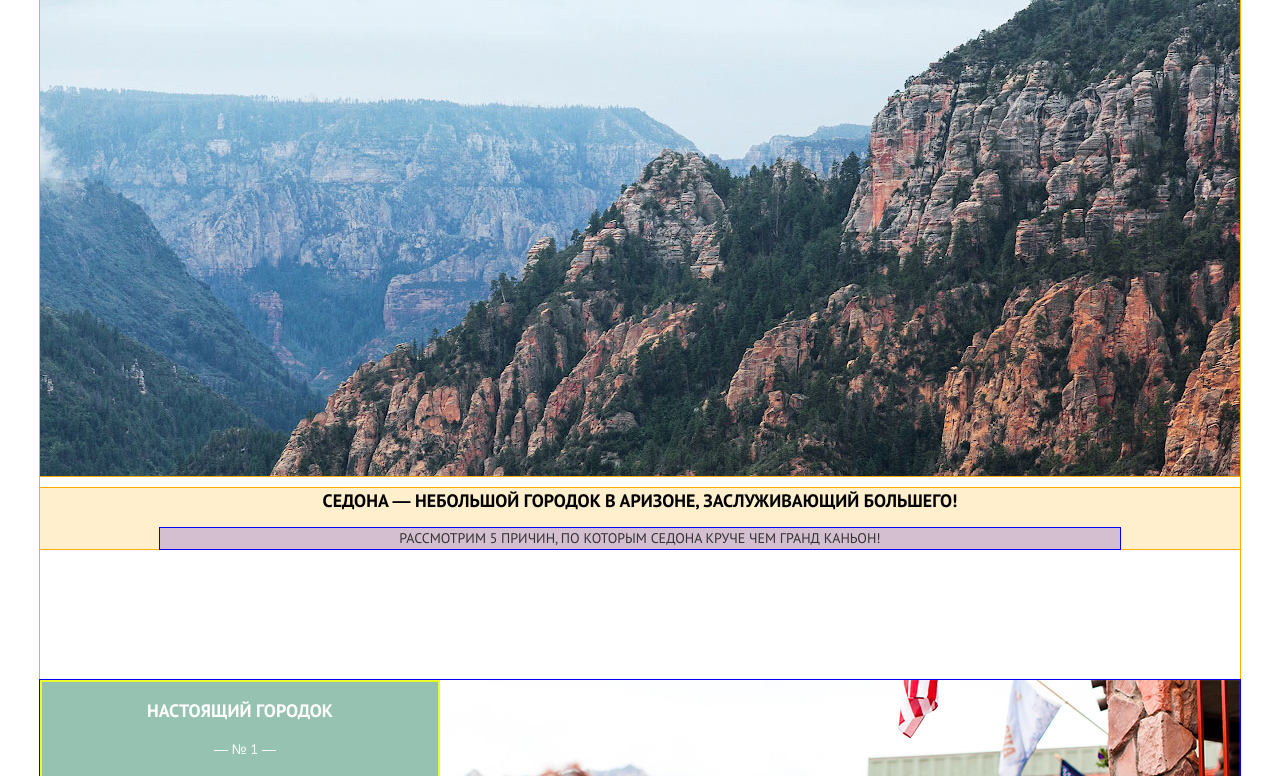
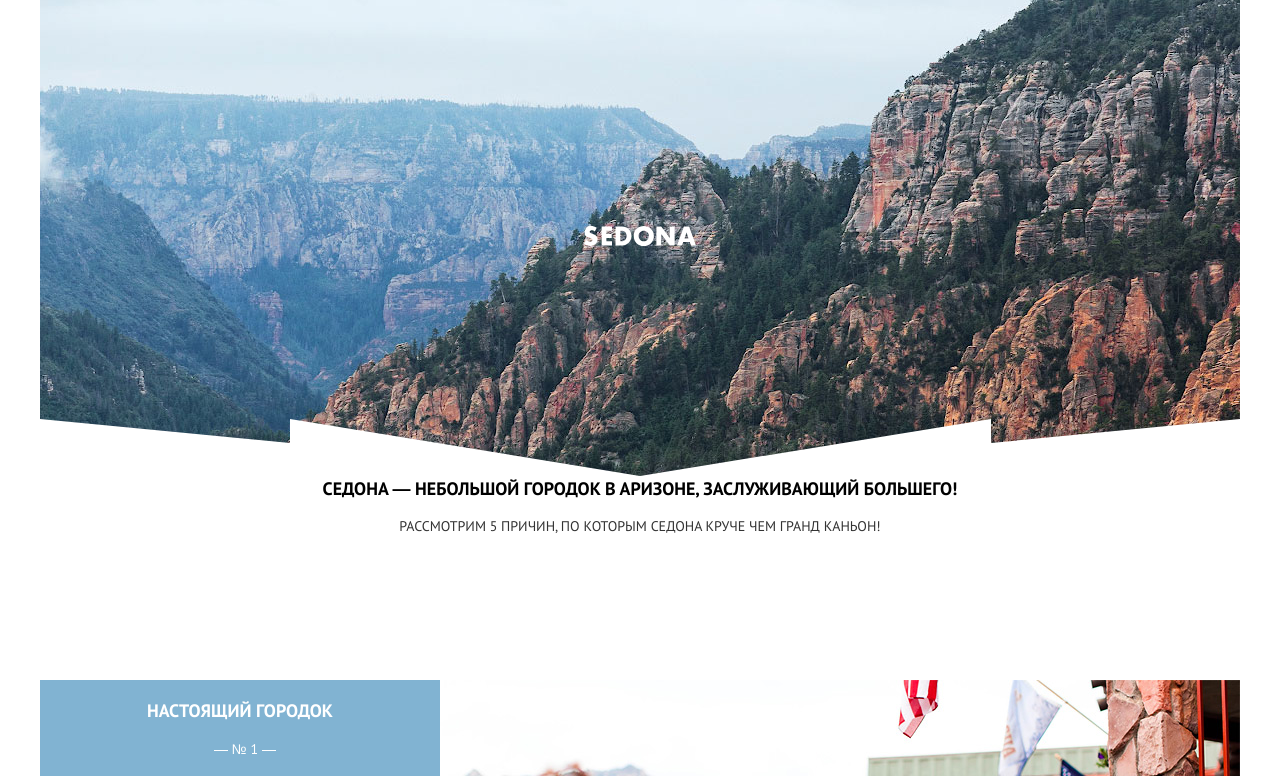
Before and after one commit to alexkachar/198060-sedona, a website: page index.html in a window 1280 px wide. Shown: the part 100-876 px from the top of the page. Drawn offline with nearby package versions, Linux system fonts and the light colour scheme; files that its build step writes are made by us from their sources.

Commit message:
треугольник в main-heading

```diff
--- a/sass/blocks/main-heading.scss
+++ b/sass/blocks/main-heading.scss
@@ -17,6 +17,7 @@
 }
 
 .main-heading__canvas {
+  position: relative;
   min-height: 158px;
   background-image: url("../img/bg-back-mobile@1x.jpg");
   background-position: 50% 100%;
@@ -51,8 +52,39 @@
 
   @media (min-width: $width-tablet) {
     min-height: 520px;
+  }
+}
 
+.main-heading__canvas::before {
+  position: absolute;
+  content: "";
+  width: 100%;
+  height: 26px;
+  left: 0;
+  bottom: 0;
+  background-image: url("../img/bg-intro-triangle-mobile.svg");
+
+  @media (min-width: $width-tablet) {
+    height: 57px;
+    background-image: url("../img/bg-intro-triangle-tablet.svg");
   }
+
+  @media (min-width: $width-desktop) {
+    background-image: url("../img/bg-intro-triangle-desktop.svg");
+  }
+}
+
+.main-heading__canvas::after {
+  position: absolute;
+  content: "";
+  width: 100%;
+  height: 39px;
+  left: 0;
+  top: 50%;
+  background-image: url("../img/text-sedona.svg");
+  background-repeat: no-repeat;
+  background-position: 50% 50%;
+  background-size: auto 50%;
 }
 
 .main-heading__cover {
@@ -60,6 +92,7 @@
 }
 
 .main-heading__caption {
+  margin-top: 0;
   font-size: 18px;
   line-height: 1.45;
   font-weight: 700;
--- a/sass/blocks/page-header.scss
+++ b/sass/blocks/page-header.scss
@@ -14,6 +14,7 @@
   font-size: 0;
   height: 83px;
   width: 102px;
+  z-index: 10;
   cursor: pointer;
   @media (min-width: $width-tablet) {
     top: 0;
--- a/sass/scaffolding.scss
+++ b/sass/scaffolding.scss
@@ -35,33 +35,33 @@ img {
 
 //обводки
 
-main,
-article {
-  background: rgba(234, 255, 45, 0.2);
-  box-shadow: inset 0 0 0 2px rgb(234, 255, 45);
-}
-
-header,
-fieldset {
-  background: rgba(255, 45, 82, 0.2);
-  box-shadow: 0 0 0 1px rgb(255, 45, 82);
-}
-
-div,
-a {
-  background: rgba(255, 174, 0, 0.2);
-  box-shadow: 0 0 0 1px rgb(255, 174, 0);
-}
-
-footer,
-li {
-  background: rgba(0, 128, 0, 0.2);
-  box-shadow: 0 0 0 1px green;
-}
-
-section,
-ul,
-p {
-  background: rgba(42, 0, 225, 0.2);
-  box-shadow: 0 0 0 1px blue;
-}
+// main,
+// article {
+//   background: rgba(234, 255, 45, 0.2);
+//   box-shadow: inset 0 0 0 2px rgb(234, 255, 45);
+// }
+//
+// header,
+// fieldset {
+//   background: rgba(255, 45, 82, 0.2);
+//   box-shadow: 0 0 0 1px rgb(255, 45, 82);
+// }
+//
+// div,
+// a {
+//   background: rgba(255, 174, 0, 0.2);
+//   box-shadow: 0 0 0 1px rgb(255, 174, 0);
+// }
+//
+// footer,
+// li {
+//   background: rgba(0, 128, 0, 0.2);
+//   box-shadow: 0 0 0 1px green;
+// }
+//
+// section,
+// ul,
+// p {
+//   background: rgba(42, 0, 225, 0.2);
+//   box-shadow: 0 0 0 1px blue;
+// }
```
Also changed, not shown: img/bg-intro-triangle-mobile.svg.
